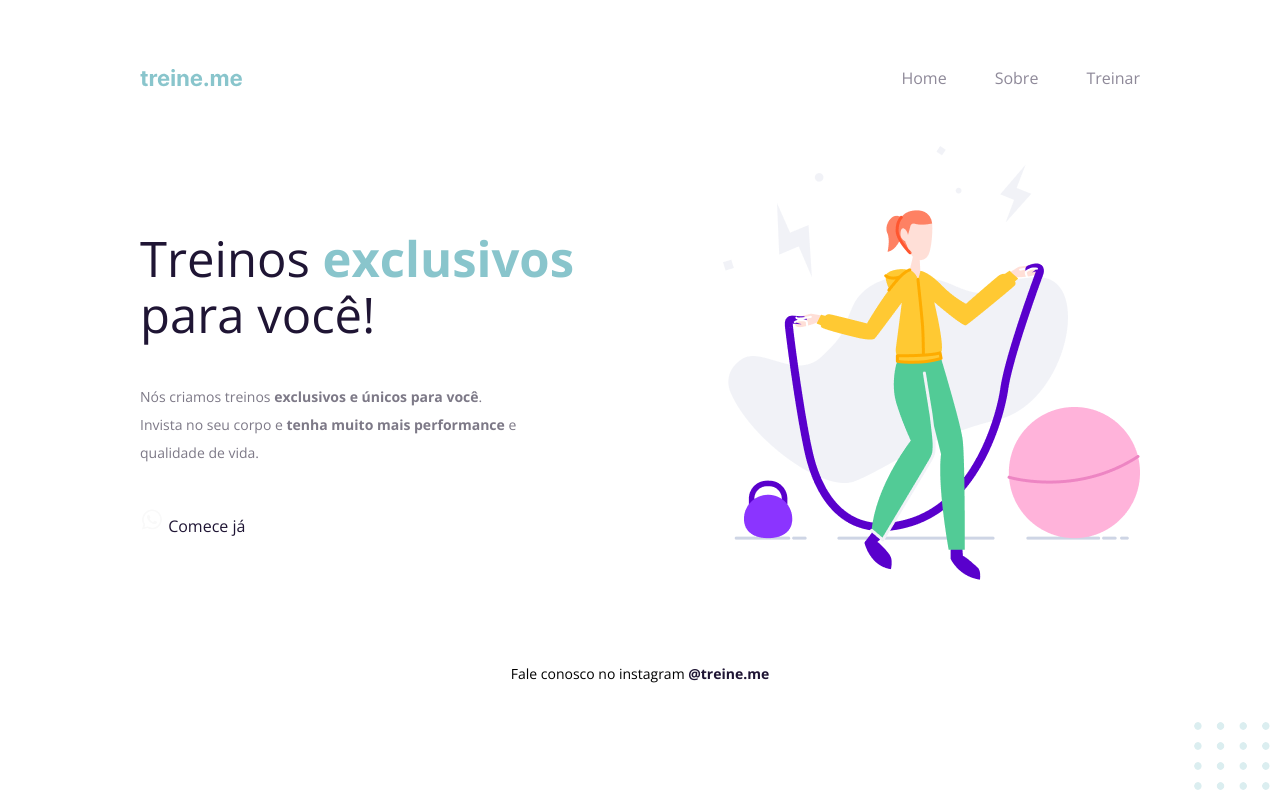
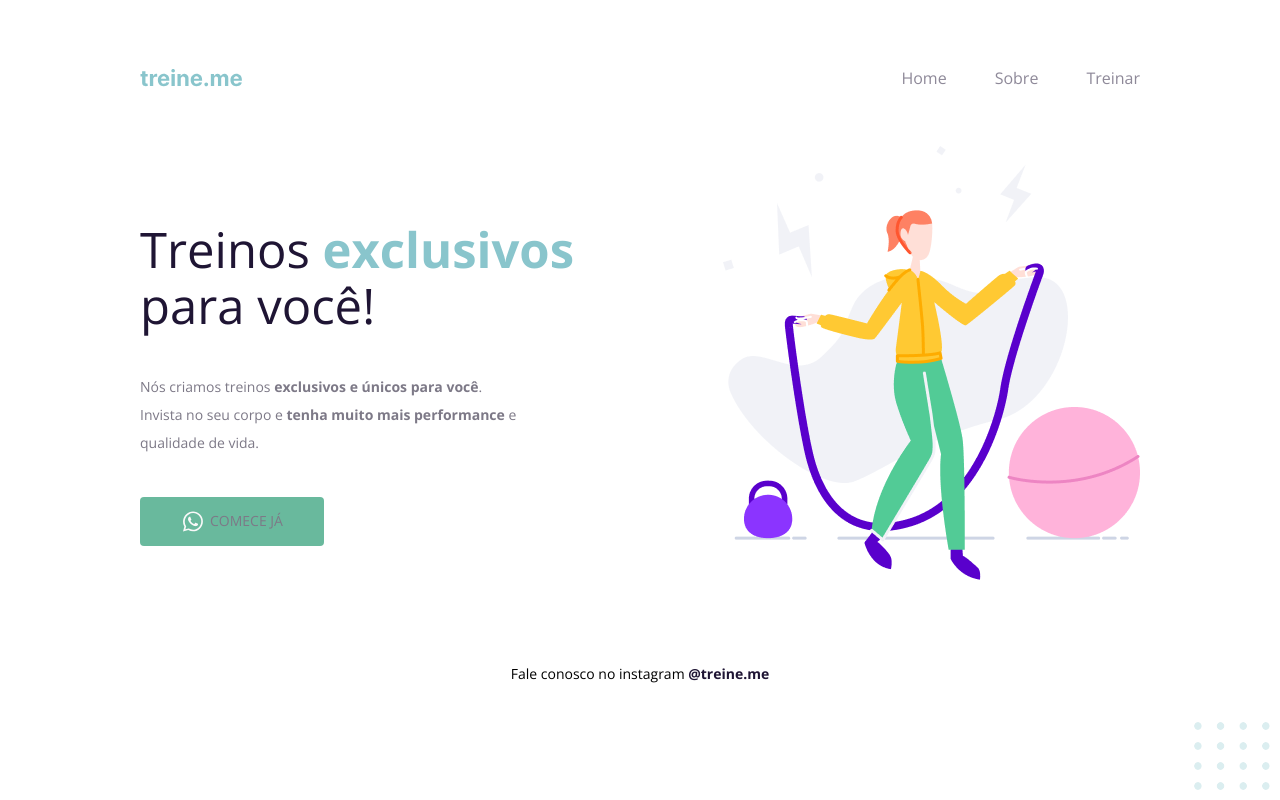
Before and after one commit to Magossuel/projeto-02, a plain HTML site: page index.html in a window 1280 px wide. Drawn offline with nearby package versions, Linux system fonts and the light colour scheme.

Commit message:
Add files via upload

```diff
--- a/index.html
+++ b/index.html
@@ -41,10 +41,13 @@
             Invista no seu corpo e <strong>tenha muito mais performance</strong> e <br/> qualidade de vida.
           </p>
 
-          <div class="button">
-            <img src="images/whats.svg" alt="Ícone do whatsapp"/>
-            <a href="https://web.whatsapp.com">Comece já</a>
-          </div>
+          <a href="https://web.whatsapp.com">
+            <div class="button">
+              <img src="images/whats.svg" alt="Ícone do whatsapp"/>
+              <p>Comece já</p>
+            </div>
+          </a>
+
         </section>
 
         <img src="images/fitness-jump.png" alt="Desenho de uma mulher pulando corda">
--- a/style.css
+++ b/style.css
@@ -81,7 +81,7 @@ section p {
   margin: 40px 0;
 }
 
-button {
+.button {
   color: white;
   font-family: 'Open Sans', sans-serif;
   text-transform: uppercase;
@@ -89,11 +89,13 @@ button {
   background: #69B99D;
   border: none;
   padding: 14px 32px 15px;
+  width: 120px;
+  height: 20px;
 
   display: flex;
   align-items: center;
   justify-content: center;
-  gap: 10px;
+  gap: 5px;
 
   border-radius: 4px;
 
```
